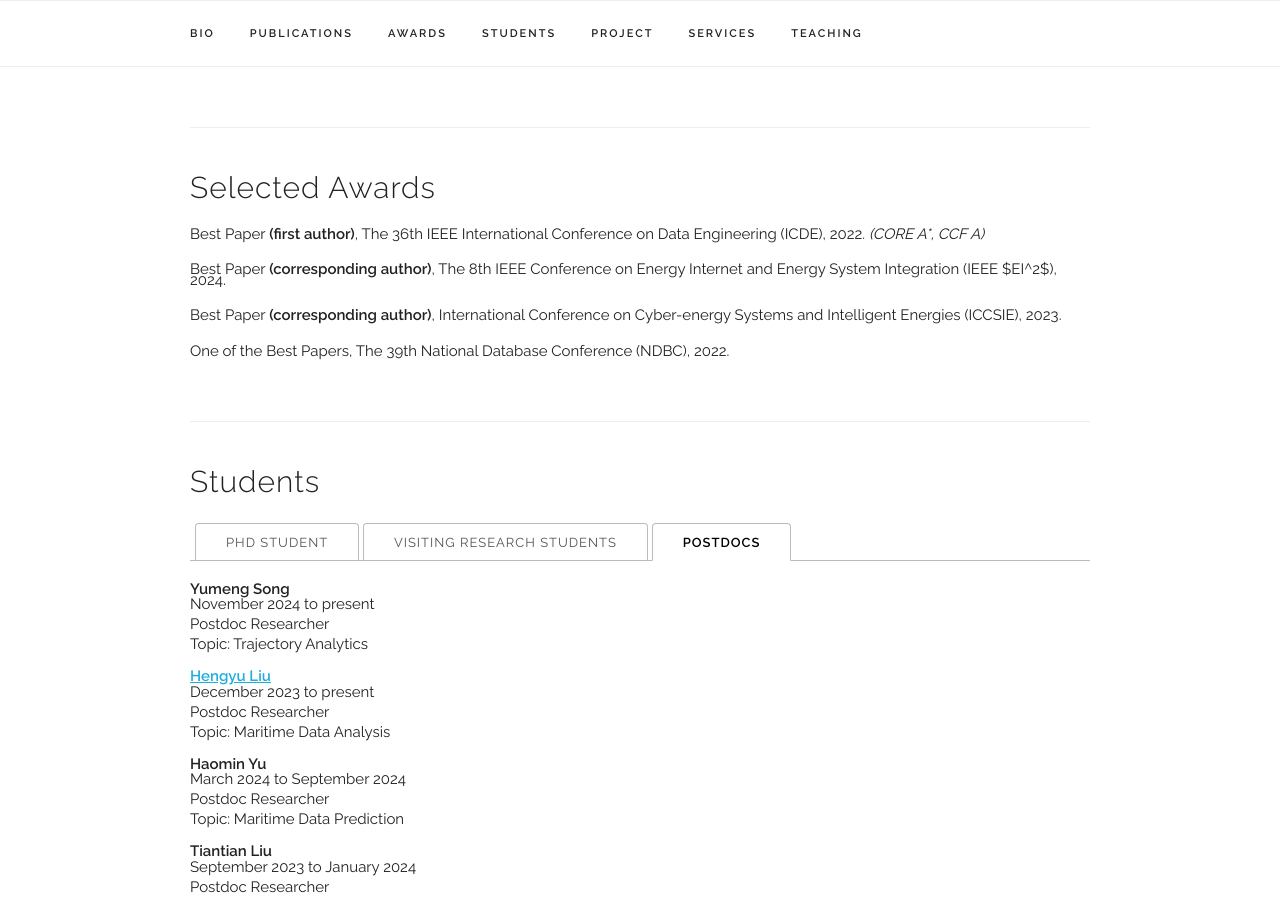
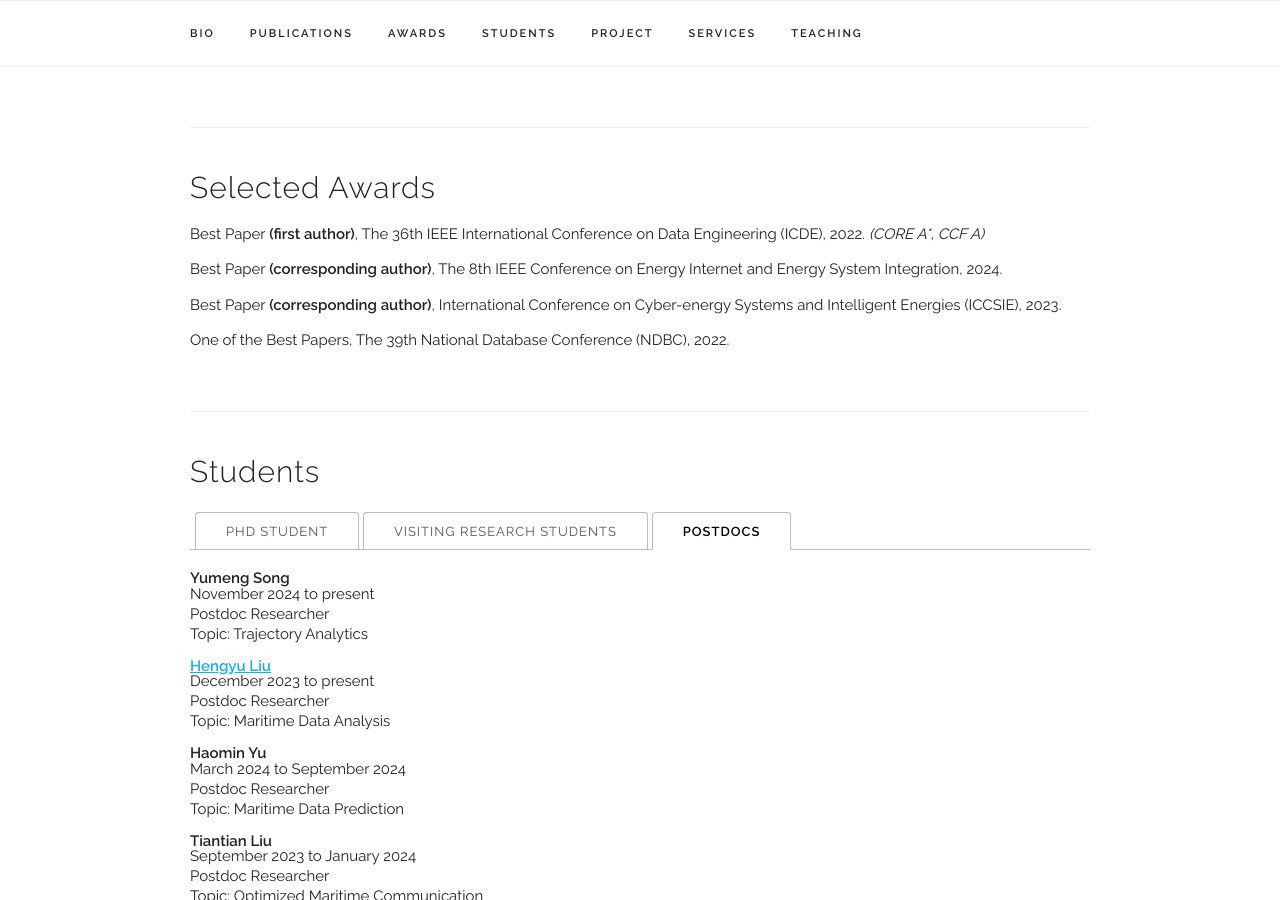
Before and after one commit to litianyi-cs-dkaau/litianyi-cs-dkaau.github.io, a Jekyll site: the page built from index.html, in a window 1280 px wide and 900 px high, scrolled down 2560 px. Built offline with Jekyll 4.4.1, drawn with Linux system fonts in a browser that asks for light colours.

Commit message:
Update awards.yaml

```diff
--- a/_data/awards.yaml
+++ b/_data/awards.yaml
@@ -4,7 +4,7 @@ awards:
     time: 2022.  <i>(CORE A*, CCF A)</i>
 
   - name: "Best Paper <b>(corresponding author)</b>"
-    conference: The 8th IEEE Conference on Energy Internet and Energy System Integration (IEEE $EI^2$)
+    conference: The 8th IEEE Conference on Energy Internet and Energy System Integration
     time: 2024.
 
   - name: "Best Paper <b>(corresponding author)</b>"
```
